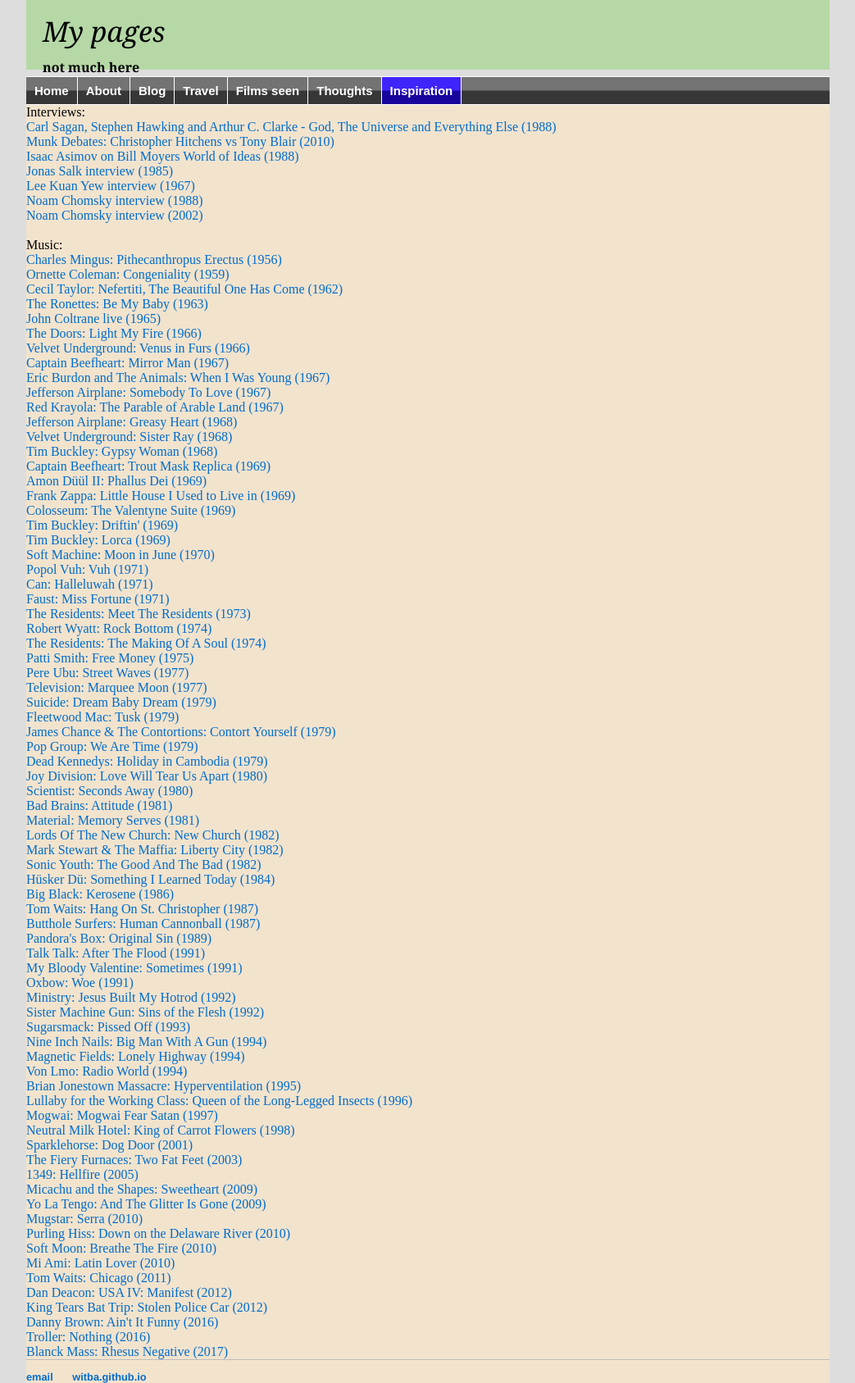
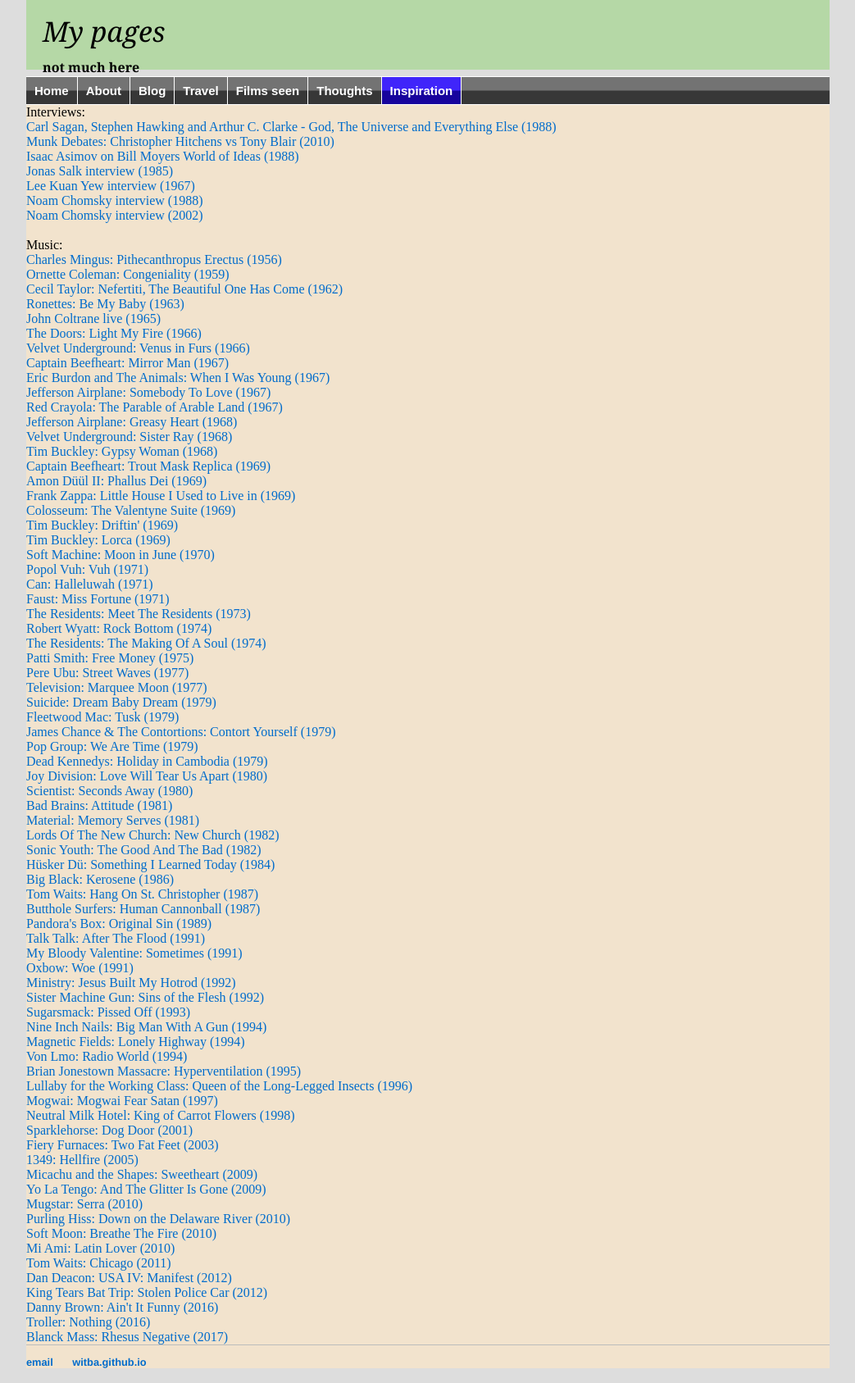
Before and after one commit to witba/witba.github.io, a Jekyll site: the page built from inspiration/index.html, in a window 1280 px wide. Shown: the whole page at 82% size, without its empty margins (118-1161 px from the left). Built offline with Jekyll 4.4.1, drawn with Linux system fonts in a browser that asks for light colours.

Commit message:
Update index.html

```diff
--- a/inspiration/index.html
+++ b/inspiration/index.html
@@ -17,14 +17,14 @@
 <a href="https://www.youtube.com/watch?v=p0H2G_W-O0I" target=_blank>Charles Mingus: Pithecanthropus Erectus (1956)</a><br>
 <a href="https://www.youtube.com/watch?v=9GB9RazkRrM" target=_blank>Ornette Coleman: Congeniality (1959)</a><br>
 <a href="https://www.youtube.com/watch?v=rqgbwRGZ3V4" target=_blank>Cecil Taylor: Nefertiti, The Beautiful One Has Come (1962)</a><br>
-<a href="https://www.youtube.com/watch?v=ZV5tgZlTEkQ" target=_blank>The Ronettes: Be My Baby (1963)</a><br>
+<a href="https://www.youtube.com/watch?v=ZV5tgZlTEkQ" target=_blank>Ronettes: Be My Baby (1963)</a><br>
 <a href="https://www.youtube.com/watch?v=IsBbM5PIAHk" target=_blank>John Coltrane live (1965)</a><br>
 <a href="https://www.youtube.com/watch?v=deB_u-to-IE" target=_blank>The Doors: Light My Fire (1966)</a><br>
 <a href="https://www.youtube.com/watch?v=iLQzaLr1enE" target=_blank>Velvet Underground: Venus in Furs (1966)</a><br>
 <a href="https://www.youtube.com/watch?v=pBk20ujrZZU" target=_blank>Captain Beefheart: Mirror Man (1967)</a><br>
 <a href="https://www.youtube.com/watch?v=ur30bn_3G58" target=_blank>Eric Burdon and The Animals: When I Was Young (1967)</a><br>
 <a href="https://www.youtube.com/watch?v=YnS0GaiIewM" target=_blank>Jefferson Airplane: Somebody To Love (1967)</a><br>
-<a href="https://www.youtube.com/watch?v=lERLfwriyJI" target=_blank>Red Krayola: The Parable of Arable Land (1967)</a><br>
+<a href="https://www.youtube.com/watch?v=lERLfwriyJI" target=_blank>Red Crayola: The Parable of Arable Land (1967)</a><br>
 <a href="https://www.youtube.com/watch?v=ymSqJEwmb_k" target=_blank>Jefferson Airplane: Greasy Heart (1968)</a><br>
 <a href="https://www.youtube.com/watch?v=53F5nY68cBM" target=_blank>Velvet Underground: Sister Ray (1968)</a><br>
 <a href="https://www.youtube.com/watch?v=LVlSkG9AmYA" target=_blank>Tim Buckley: Gypsy Woman (1968)</a><br>
@@ -54,7 +54,6 @@
 <a href="https://www.youtube.com/watch?v=YYjqY0Yg1kk" target=_blank>Bad Brains: Attitude (1981)</a><br>
 <a href="https://www.youtube.com/watch?v=8ohbpxBzfwU" target=_blank>Material: Memory Serves (1981)</a><br>
 <a href="https://www.youtube.com/watch?v=EemqJNOSGSM" target=_blank>Lords Of The New Church: New Church (1982)</a><br>
-<a href="https://www.youtube.com/watch?v=QsTgN22rCLU" target=_blank>Mark Stewart & The Maffia: Liberty City (1982)</a><br>
 <a href="https://www.youtube.com/watch?v=W7JncJYxN8E" target=_blank>Sonic Youth: The Good And The Bad (1982)</a><br>
 <a href="https://www.youtube.com/watch?v=rktLCGpQ3RA" target=_blank>Hüsker Dü: Something I Learned Today (1984)</a><br>
 <a href="https://www.youtube.com/watch?v=HuO3wwLuF0w" target=_blank>Big Black: Kerosene (1986)</a><br>
@@ -75,7 +74,7 @@
 <a href="https://www.youtube.com/watch?v=du4JbfK5okA" target=_blank>Mogwai: Mogwai Fear Satan (1997)</a><br>
 <a href="https://www.youtube.com/watch?v=zJTl4EyY_Hk" target=_blank>Neutral Milk Hotel: King of Carrot Flowers (1998)</a><br>
 <a href="https://www.youtube.com/watch?v=gU2nirQ2bZU" target=_blank>Sparklehorse: Dog Door (2001)</a><br>
-<a href="https://www.youtube.com/watch?v=FIMvM89LIrg" target=_blank>The Fiery Furnaces: Two Fat Feet (2003)</a><br>
+<a href="https://www.youtube.com/watch?v=FIMvM89LIrg" target=_blank>Fiery Furnaces: Two Fat Feet (2003)</a><br>
 <a href="https://www.youtube.com/watch?v=VZug9y81Axk" target=_blank>1349: Hellfire (2005)</a><br>
 <a href="https://www.youtube.com/watch?v=Dv62QrG0LMY" target=_blank>Micachu and the Shapes: Sweetheart (2009)</a><br>
 <a href="https://www.youtube.com/watch?v=gYF4wbyrNyY" target=_blank>Yo La Tengo: And The Glitter Is Gone (2009)</a><br>
```
